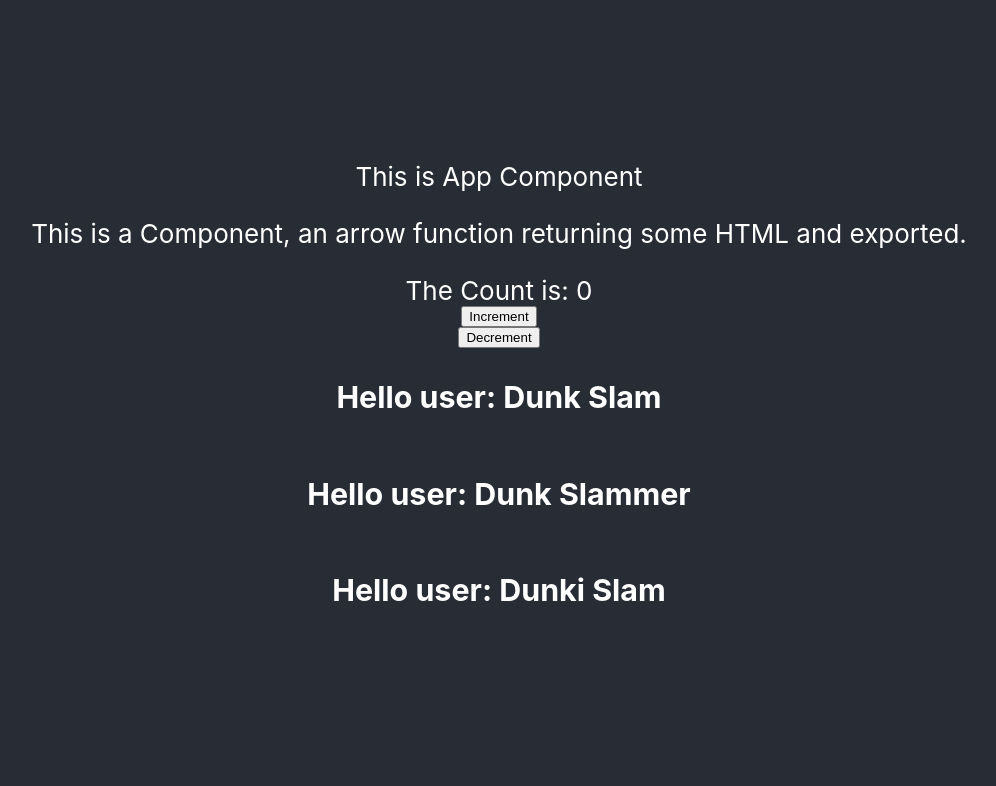
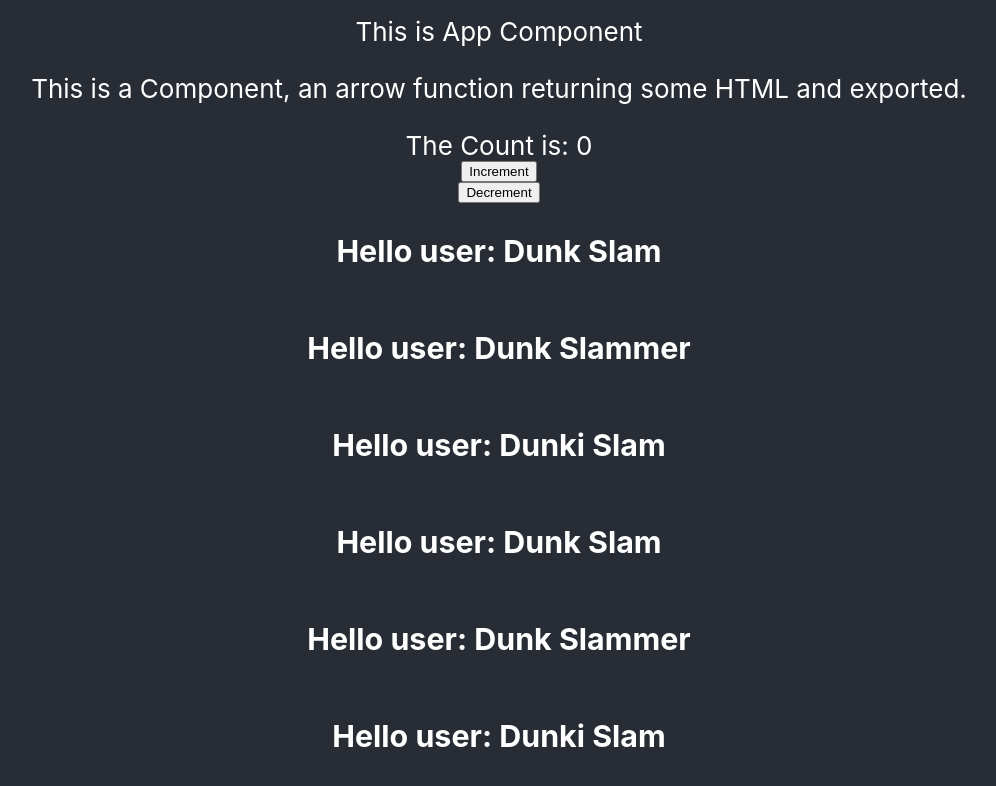
Before and after one commit to itsayushs/theReact, a React (Create React App) app: page / in a window 1280 px wide. Shown: the top 786 px of the page, without its empty margins (141-1137 px from the left). Built offline with nearby package versions, Linux system fonts and the light colour scheme.

Commit message:
Props and Spread

```diff
--- a/src/App.js
+++ b/src/App.js
@@ -31,6 +31,14 @@ function App() {
           }
         )
       }
+      {// Another way of doing this is using -> spread ...
+       // only works when the props object keys are similar to the dataItems
+        incomingDataArr.map(
+          (dataItem) => {
+            return <PropsUse {...dataItem}/>
+          }
+        )
+      }
       </header>
     </div>
   );
```
